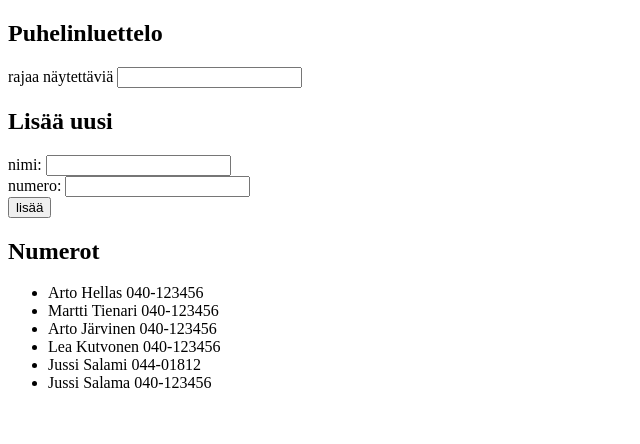
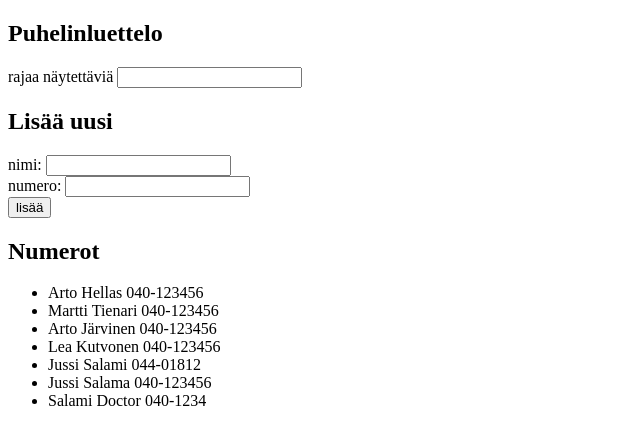
Before and after one commit to yusifsalam/fullstackopen2018, a React (Create React App) app in the folder osa2/lomakkeet/: page / in a window 1280 px wide. Shown: the top 444 px of the page, without its empty margins (0-640 px from the left). Built offline with nearby package versions, Linux system fonts and the light colour scheme; data requests are answered from the project's data file.

Commit message:
Exercise 2.15 done

```diff
--- a/osa2/lomakkeet/db.json
+++ b/osa2/lomakkeet/db.json
@@ -23,12 +23,18 @@
     {
       "name": "Jussi Salami",
       "number": "044-01812",
+      "date": "2018-08-28T17:12:51.505Z",
       "id": 5
     },
     {
       "name": "Jussi Salama",
       "number": "040-123456",
       "id": 6
+    },
+    {
+      "name": "Salami Doctor",
+      "number": "040-1234",
+      "id": 7
     }
   ]
 }
--- a/osa2/lomakkeet/src/App.js
+++ b/osa2/lomakkeet/src/App.js
@@ -2,7 +2,7 @@ import React from 'react'
 import Person from './components/Person'
 import Search from './components/Search'
 import PersonForm from './components/PersonForm'
-import axios from 'axios'
+import personService from './services/persons'
 
 class App extends React.Component {
   constructor(props) {
@@ -16,8 +16,7 @@ class App extends React.Component {
   }
 
   componentDidMount(){
-    axios
-      .get('http://localhost:3001/persons')
+    personService.getAll()
       .then(response => {
         this.setState({persons: response.data})
       })
@@ -39,7 +38,7 @@ class App extends React.Component {
       })
     }
     else {
-      axios.post('http://localhost:3001/persons', personObject)
+      personService.create(personObject)
         .then(response => {this.setState({
           persons: this.state.persons.concat(personObject),
           newName: '',
--- /dev/null
+++ b/osa2/lomakkeet/src/services/persons.js
@@ -0,0 +1,16 @@
+import axios from 'axios'
+const baseUrl = 'http://localhost:3001/persons'
+
+const getAll = () => {
+    return axios.get(baseUrl)
+}
+
+const create = (newObject) => {
+    return axios.post(baseUrl, newObject)
+}
+
+const update = (id, newObject) => {
+    return axios.put(`${baseUrl}/${id}`, newObject)
+}
+
+export default { getAll, create, update}
```
